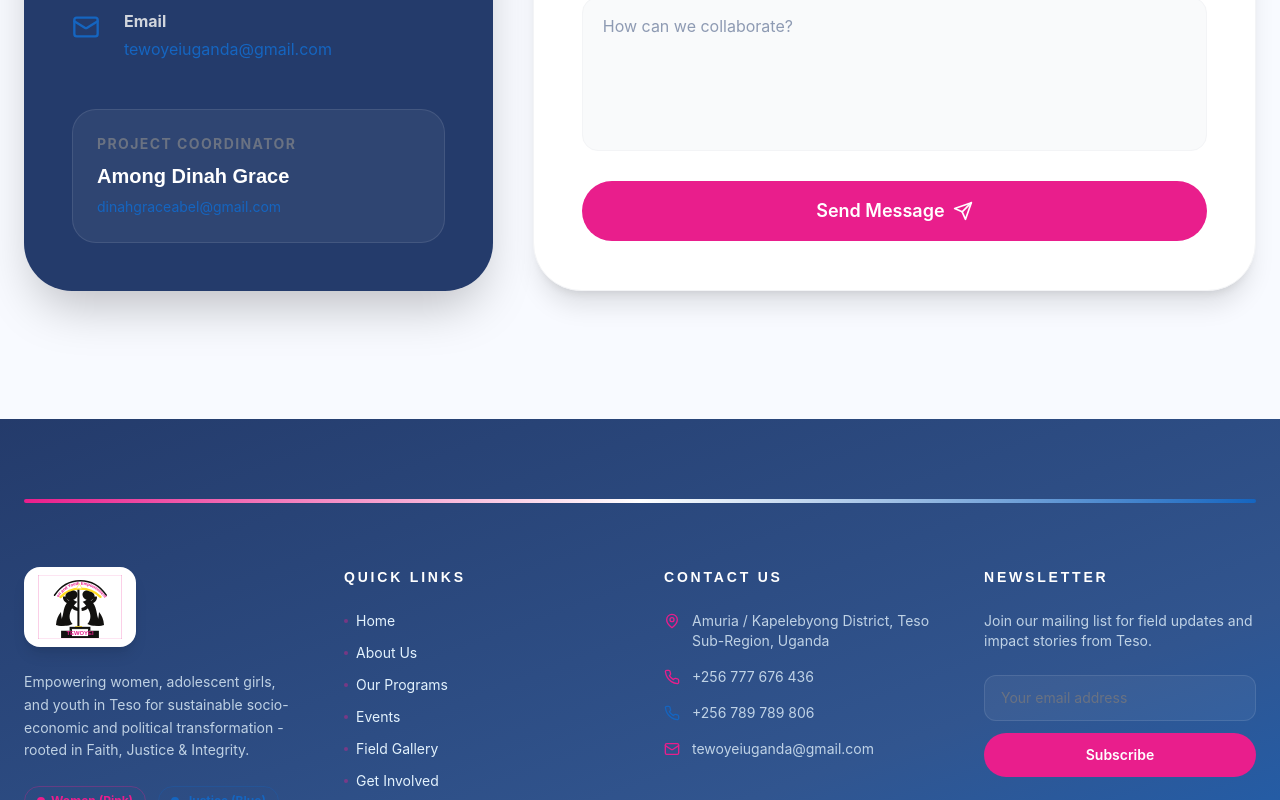
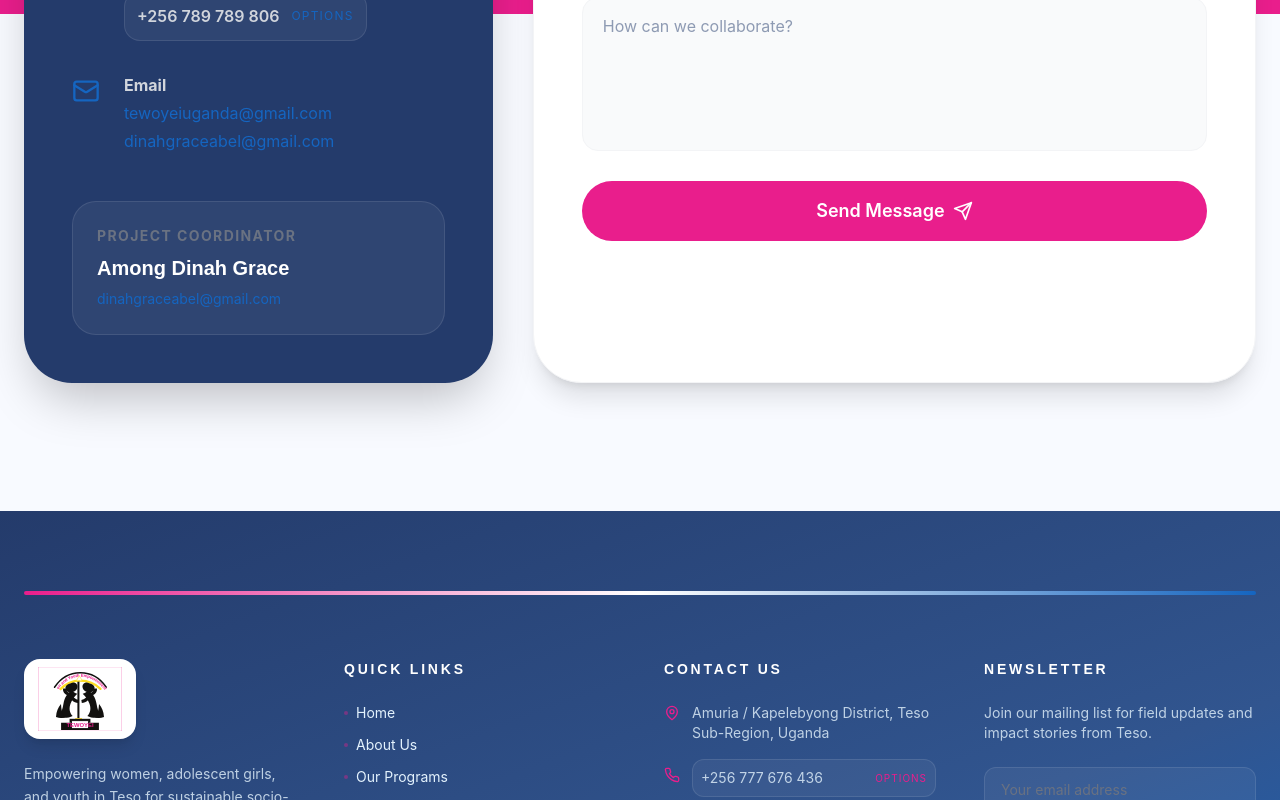
Before and after one commit to karaarajunnior/TWEDO, a React (Vite) app: page /contact in a window 1280 px wide. Shown: the part 960-1760 px from the top of the page. Built offline with nearby package versions, Linux system fonts and the light colour scheme.

Commit message:
Route contact actions to both recipients
Co-authored-by: karaarajunnior <karaarajunnior@users.noreply.github.com>

```diff
--- a/src/components/Contact.jsx
+++ b/src/components/Contact.jsx
@@ -1,7 +1,37 @@
 import React from 'react';
-import { Mail, Phone, MapPin } from 'lucide-react';
+import { Mail, MessageCircle, Phone, MapPin } from 'lucide-react';
 
-const CONTACT_EMAIL = 'tewoyeiuganda@gmail.com';
+const CONTACT_EMAILS = ['tewoyeiuganda@gmail.com', 'dinahgraceabel@gmail.com'];
+const CONTACT_MAILTO = CONTACT_EMAILS.join(',');
+const CONTACT_NUMBERS = [
+  { label: '+256 777 676 436', tel: '+256777676436', whatsapp: '256777676436' },
+  { label: '+256 789 789 806', tel: '+256789789806', whatsapp: '256789789806' }
+];
+
+const PhoneOptions = ({ number }) => (
+  <details className="group rounded-2xl bg-gray-50 border border-gray-100 p-3">
+    <summary className="cursor-pointer list-none flex items-center justify-between gap-3 text-gray-600 hover:text-primary transition-colors">
+      <span className="font-semibold">{number.label}</span>
+      <span className="text-xs uppercase tracking-widest text-primary">Options</span>
+    </summary>
+    <div className="grid grid-cols-2 gap-2 mt-3">
+      <a
+        href={`https://wa.me/${number.whatsapp}`}
+        target="_blank"
+        rel="noopener noreferrer"
+        className="inline-flex items-center justify-center gap-2 rounded-full bg-green-500 text-white px-3 py-2 text-xs font-bold"
+      >
+        <MessageCircle size={14} /> WhatsApp
+      </a>
+      <a
+        href={`tel:${number.tel}`}
+        className="inline-flex items-center justify-center gap-2 rounded-full bg-secondary text-white px-3 py-2 text-xs font-bold"
+      >
+        <Phone size={14} /> Phone
+      </a>
+    </div>
+  </details>
+);
 
 const Contact = ({ t }) => {
   const handleContactSubmit = (e) => {
@@ -18,7 +48,7 @@ const Contact = ({ t }) => {
       message || ''
     ].filter(line => line !== null).join('\n');
 
-    window.location.href = `mailto:${CONTACT_EMAIL}?subject=${encodeURIComponent(`Website message from ${name}`)}&body=${encodeURIComponent(body)}`;
+    window.location.href = `mailto:${CONTACT_MAILTO}?subject=${encodeURIComponent(`Website message from ${name}`)}&body=${encodeURIComponent(body)}`;
   };
 
   return (
@@ -45,7 +75,11 @@ const Contact = ({ t }) => {
                 </div>
                 <div>
                   <h4 className="font-bold">{t.contact.call}</h4>
-                  <p className="text-gray-600 font-medium">+256 777 676 436 / +256 789 789 806</p>
+                  <div className="space-y-3">
+                    {CONTACT_NUMBERS.map((number) => (
+                      <PhoneOptions key={number.tel} number={number} />
+                    ))}
+                  </div>
                 </div>
               </div>
 
@@ -55,7 +89,11 @@ const Contact = ({ t }) => {
                 </div>
                 <div>
                   <h4 className="font-bold">{t.contact.email}</h4>
-                  <a href={`mailto:${CONTACT_EMAIL}`} className="text-gray-600 font-medium hover:text-primary hover:underline">{CONTACT_EMAIL}</a>
+                  <div className="space-y-1">
+                    {CONTACT_EMAILS.map((email) => (
+                      <a key={email} href={`mailto:${CONTACT_MAILTO}`} className="block text-gray-600 font-medium hover:text-primary hover:underline">{email}</a>
+                    ))}
+                  </div>
                 </div>
               </div>
             </div>
--- a/src/components/CtaBanner.jsx
+++ b/src/components/CtaBanner.jsx
@@ -1,6 +1,8 @@
 import React from 'react';
 import { motion } from 'framer-motion';
 import { MessageCircle, Mail } from 'lucide-react';
+
+const CONTACT_MAILTO = 'tewoyeiuganda@gmail.com,dinahgraceabel@gmail.com';
 
 const CtaBanner = ({ t }) => {
   return (
@@ -28,7 +30,7 @@ const CtaBanner = ({ t }) => {
           </a>
 
           <a
-            href="mailto:tewoyeiuganda@gmail.com?subject=Donation%20Inquiry"
+            href={`mailto:${CONTACT_MAILTO}?subject=Donation%20Inquiry`}
             className="btn btn-outline border-white text-white flex items-center gap-3 px-8 py-5 text-lg hover:bg-white hover:text-secondary transition-all"
           >
             <Mail size={24} /> {t.cta.emailDonation}
--- a/src/components/Footer.jsx
+++ b/src/components/Footer.jsx
@@ -1,6 +1,41 @@
 import React from 'react';
 import { Link } from 'react-router-dom';
-import { Facebook, Twitter, Instagram, Youtube, Mail, Phone, MapPin, Heart } from 'lucide-react';
+import { Facebook, Twitter, Instagram, Youtube, Mail, MessageCircle, Phone, MapPin, Heart } from 'lucide-react';
+
+const CONTACT_EMAILS = ['tewoyeiuganda@gmail.com', 'dinahgraceabel@gmail.com'];
+const CONTACT_MAILTO = CONTACT_EMAILS.join(',');
+const CONTACT_NUMBERS = [
+  { label: '+256 777 676 436', tel: '+256777676436', whatsapp: '256777676436' },
+  { label: '+256 789 789 806', tel: '+256789789806', whatsapp: '256789789806' }
+];
+
+const PhoneOptions = ({ number, iconColor }) => (
+  <li className="flex items-start gap-3">
+    <Phone size={16} className={`${iconColor} shrink-0 mt-2`} />
+    <details className="group flex-1 rounded-xl bg-white/5 border border-white/10 p-2">
+      <summary className="cursor-pointer list-none flex items-center justify-between gap-3 text-secondary-light/80 hover:text-primary transition-colors">
+        <span>{number.label}</span>
+        <span className="text-[10px] uppercase tracking-widest text-primary">Options</span>
+      </summary>
+      <div className="grid grid-cols-2 gap-2 mt-3">
+        <a
+          href={`https://wa.me/${number.whatsapp}`}
+          target="_blank"
+          rel="noopener noreferrer"
+          className="inline-flex items-center justify-center gap-1 rounded-full bg-green-500 text-white px-2 py-2 text-[11px] font-bold"
+        >
+          <MessageCircle size={12} /> WhatsApp
+        </a>
+        <a
+          href={`tel:${number.tel}`}
+          className="inline-flex items-center justify-center gap-1 rounded-full bg-secondary text-white px-2 py-2 text-[11px] font-bold"
+        >
+          <Phone size={12} /> Phone
+        </a>
+      </div>
+    </details>
+  </li>
+);
 
 const Footer = ({ t }) => {
   const handleNewsletterSubmit = (e) => {
@@ -11,7 +46,7 @@ const Footer = ({ t }) => {
     const subject = 'Newsletter subscription';
     const body = `Hello TEWOYEI,\n\nPlease add ${email} to your newsletter mailing list.`;
 
-    window.location.href = `mailto:tewoyeiuganda@gmail.com?subject=${encodeURIComponent(subject)}&body=${encodeURIComponent(body)}`;
+    window.location.href = `mailto:${CONTACT_MAILTO}?subject=${encodeURIComponent(subject)}&body=${encodeURIComponent(body)}`;
   };
 
   const quickLinks = [
@@ -81,17 +116,16 @@ const Footer = ({ t }) => {
                 <MapPin size={16} className="text-primary shrink-0 mt-0.5" />
                 <span className="text-secondary-light/80">{t.footer.address}</span>
               </li>
-              <li className="flex items-center gap-3">
-                <Phone size={16} className="text-primary shrink-0" />
-                <a href="tel:+256777676436" className="text-secondary-light/80 hover:text-primary transition-colors">+256 777 676 436</a>
-              </li>
-              <li className="flex items-center gap-3">
-                <Phone size={16} className="text-secondary shrink-0" />
-                <a href="tel:+256789789806" className="text-secondary-light/80 hover:text-primary transition-colors">+256 789 789 806</a>
-              </li>
+              {CONTACT_NUMBERS.map((number, i) => (
+                <PhoneOptions key={number.tel} number={number} iconColor={i % 2 === 0 ? 'text-primary' : 'text-secondary'} />
+              ))}
               <li className="flex items-center gap-3">
                 <Mail size={16} className="text-primary shrink-0" />
-                <a href="mailto:tewoyeiuganda@gmail.com" className="text-secondary-light/80 hover:text-primary transition-colors">tewoyeiuganda@gmail.com</a>
+                <div className="space-y-1">
+                  {CONTACT_EMAILS.map((email) => (
+                    <a key={email} href={`mailto:${CONTACT_MAILTO}`} className="block text-secondary-light/80 hover:text-primary transition-colors">{email}</a>
+                  ))}
+                </div>
               </li>
             </ul>
           </div>
--- a/src/pages/Contact.jsx
+++ b/src/pages/Contact.jsx
@@ -1,8 +1,38 @@
 import React from 'react';
-import { Mail, Phone, MapPin, Send } from 'lucide-react';
+import { Mail, MessageCircle, Phone, MapPin, Send } from 'lucide-react';
 import { motion } from 'framer-motion';
 
-const CONTACT_EMAIL = 'tewoyeiuganda@gmail.com';
+const CONTACT_EMAILS = ['tewoyeiuganda@gmail.com', 'dinahgraceabel@gmail.com'];
+const CONTACT_MAILTO = CONTACT_EMAILS.join(',');
+const CONTACT_NUMBERS = [
+  { label: '+256 777 676 436', tel: '+256777676436', whatsapp: '256777676436' },
+  { label: '+256 789 789 806', tel: '+256789789806', whatsapp: '256789789806' }
+];
+
+const PhoneOptions = ({ number }) => (
+  <details className="group rounded-2xl bg-white/5 border border-white/10 p-3">
+    <summary className="cursor-pointer list-none flex items-center justify-between gap-3 text-gray-300 hover:text-secondary transition-colors">
+      <span className="font-semibold">{number.label}</span>
+      <span className="text-xs uppercase tracking-widest text-secondary">Options</span>
+    </summary>
+    <div className="grid grid-cols-2 gap-2 mt-3">
+      <a
+        href={`https://wa.me/${number.whatsapp}`}
+        target="_blank"
+        rel="noopener noreferrer"
+        className="inline-flex items-center justify-center gap-2 rounded-full bg-green-500 text-white px-3 py-2 text-xs font-bold"
+      >
+        <MessageCircle size={14} /> WhatsApp
+      </a>
+      <a
+        href={`tel:${number.tel}`}
+        className="inline-flex items-center justify-center gap-2 rounded-full bg-secondary text-white px-3 py-2 text-xs font-bold"
+      >
+        <Phone size={14} /> Phone
+      </a>
+    </div>
+  </details>
+);
 
 const Contact = ({ t }) => {
   const handleContactSubmit = (e) => {
@@ -22,7 +52,7 @@ const Contact = ({ t }) => {
       message || ''
     ].filter(line => line !== null).join('\n');
 
-    window.location.href = `mailto:${CONTACT_EMAIL}?subject=${encodeURIComponent(subject)}&body=${encodeURIComponent(body)}`;
+    window.location.href = `mailto:${CONTACT_MAILTO}?subject=${encodeURIComponent(subject)}&body=${encodeURIComponent(body)}`;
   };
 
   return (
@@ -63,7 +93,11 @@ const Contact = ({ t }) => {
                   <div className="mt-1 text-secondary"><Phone size={28} /></div>
                   <div>
                     <h5 className="font-bold mb-1 text-gray-300">{t.common.callUs}</h5>
-                    <p className="text-gray-400">+256 777 676 436<br/>+256 789 789 806</p>
+                    <div className="space-y-3">
+                      {CONTACT_NUMBERS.map((number) => (
+                        <PhoneOptions key={number.tel} number={number} />
+                      ))}
+                    </div>
                   </div>
                 </div>
 
@@ -71,7 +105,11 @@ const Contact = ({ t }) => {
                   <div className="mt-1 text-secondary"><Mail size={28} /></div>
                   <div>
                     <h5 className="font-bold mb-1 text-gray-300">{t.common.email}</h5>
-                    <a href={`mailto:${CONTACT_EMAIL}`} className="text-secondary break-all hover:underline">{CONTACT_EMAIL}</a>
+                    <div className="space-y-1">
+                      {CONTACT_EMAILS.map((email) => (
+                        <a key={email} href={`mailto:${CONTACT_MAILTO}`} className="block text-secondary break-all hover:underline">{email}</a>
+                      ))}
+                    </div>
                   </div>
                 </div>
               </div>
--- a/src/pages/GetInvolved.jsx
+++ b/src/pages/GetInvolved.jsx
@@ -1,5 +1,7 @@
 import React from 'react';
 import { Heart, Briefcase, Users, MessageCircle } from 'lucide-react';
+
+const CONTACT_MAILTO = 'tewoyeiuganda@gmail.com,dinahgraceabel@gmail.com';
 
 const GetInvolved = ({ t }) => {
   const getAssetPath = (image) => '/assets/' + image.split('/').map(encodeURIComponent).join('/');
@@ -61,7 +63,7 @@ const GetInvolved = ({ t }) => {
               <h3 className="text-2xl font-bold font-outfit mb-4">{t.getInvolved.partnerTitle}</h3>
               <p className="text-gray-600 font-inter mb-8">{t.getInvolved.partnerText}</p>
               <a
-                href="mailto:tewoyeiuganda@gmail.com?subject=Partnership%20Inquiry&body=Hello%20TEWOYEI,%0A%0AI%20would%20like%20to%20discuss%20a%20partnership."
+                href={`mailto:${CONTACT_MAILTO}?subject=Partnership%20Inquiry&body=Hello%20TEWOYEI,%0A%0AI%20would%20like%20to%20discuss%20a%20partnership.`}
                 className="btn btn-outline w-full"
               >
                 {t.getInvolved.partnerInquiry}
@@ -109,7 +111,7 @@ const GetInvolved = ({ t }) => {
                     <p className="text-gray-600 text-sm mb-4">{position.meta}</p>
                     <p className="text-sm text-gray-500 max-w-2xl">{position.description}</p>
                  </div>
-                 <a href={`mailto:tewoyeiuganda@gmail.com?subject=${encodeURIComponent(position.subject)}`} className="btn btn-outline shrink-0 w-full md:w-auto">{t.common.applyNow}</a>
+                 <a href={`mailto:${CONTACT_MAILTO}?subject=${encodeURIComponent(position.subject)}`} className="btn btn-outline shrink-0 w-full md:w-auto">{t.common.applyNow}</a>
                </div>
              ))}
           </div>
```
